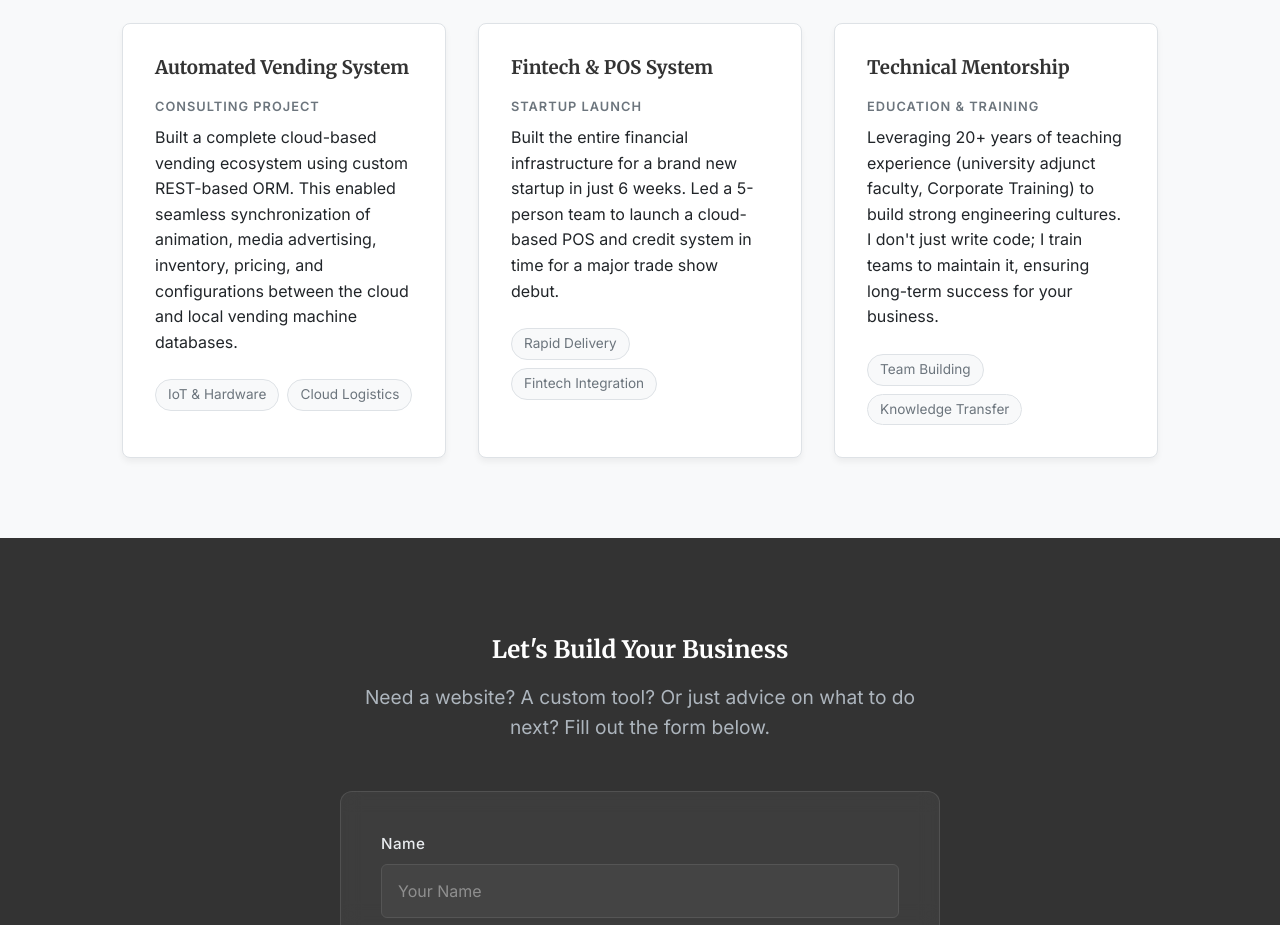
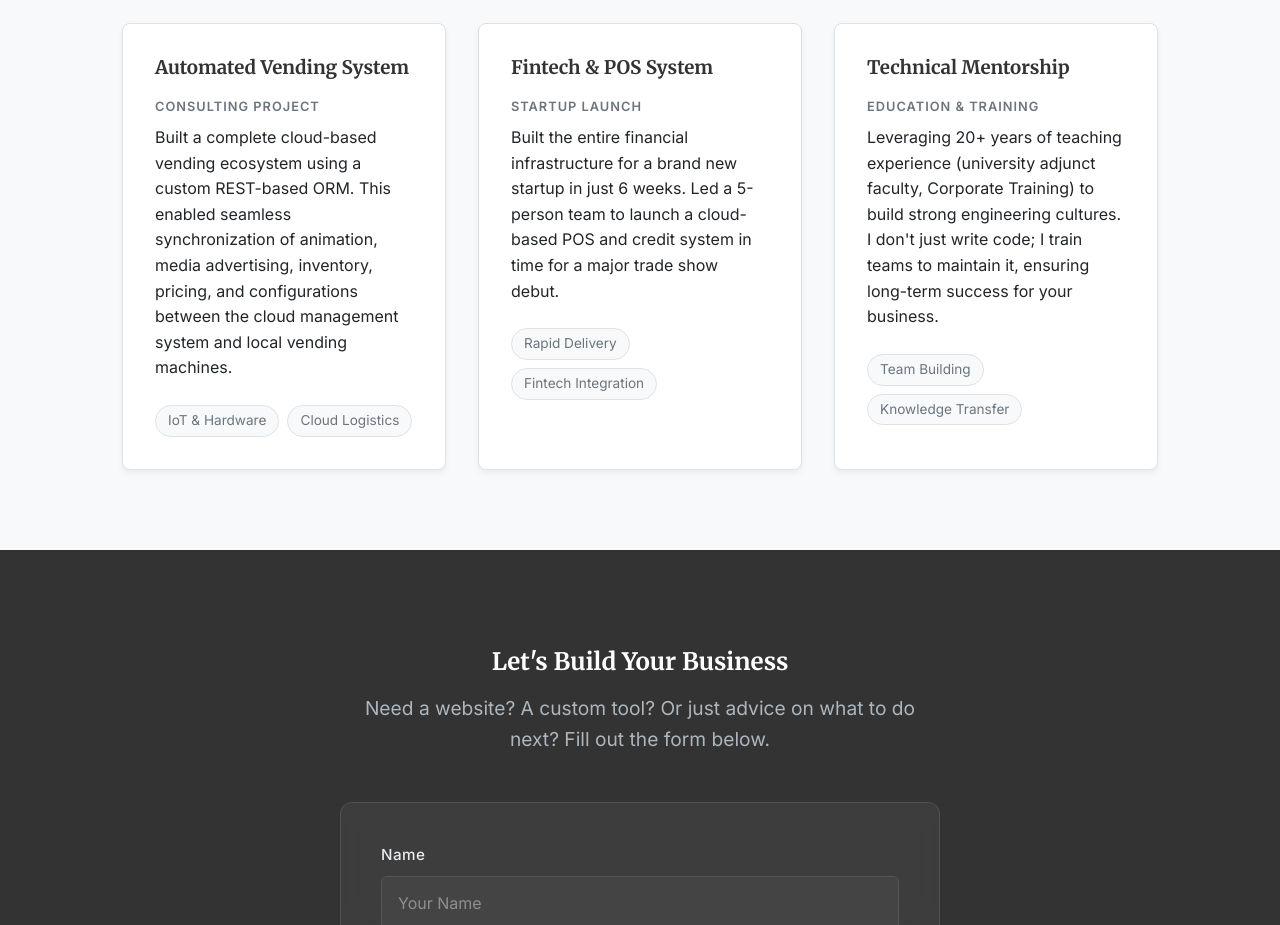
Before and after one commit to bigspotteddog/fullstackclouddeveloper.com, a plain HTML site: page index.html in a window 1280 px wide. Shown: the part 2980-3905 px from the top of the page. Drawn offline with Linux system fonts and the light colour scheme.

Commit message:
Update index.html

```diff
--- a/index.html
+++ b/index.html
@@ -156,7 +156,7 @@
                         <div class="case-content">
                             <h3>Automated Vending System</h3>
                             <p class="case-meta">Consulting Project</p>
-                            <p>Built a complete cloud-based vending ecosystem using custom REST-based ORM. This enabled seamless synchronization of animation, media advertising, inventory, pricing, and configurations between the cloud and local vending machine databases.</p>
+                            <p>Built a complete cloud-based vending ecosystem using a custom REST-based ORM. This enabled seamless synchronization of animation, media advertising, inventory, pricing, and configurations between the cloud management system and local vending machines.</p>
                             <ul class="tags">
                                 <li>IoT & Hardware</li>
                                 <li>Cloud Logistics</li>
```
